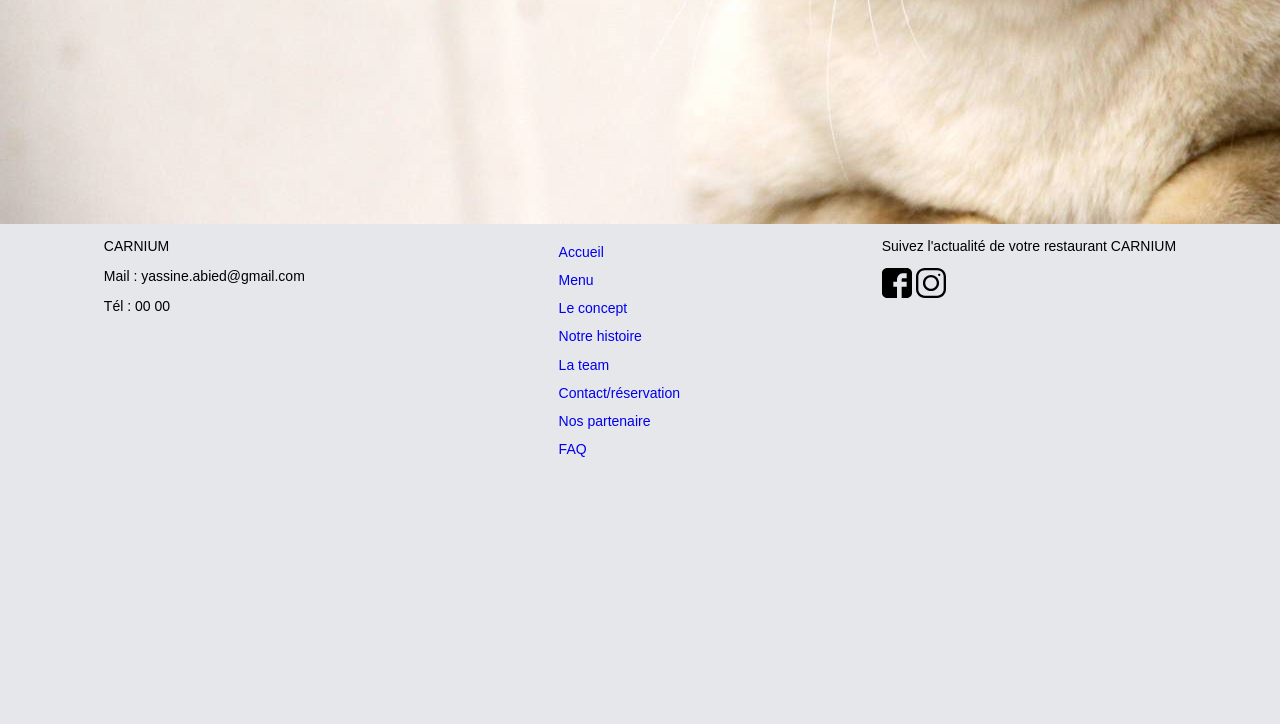
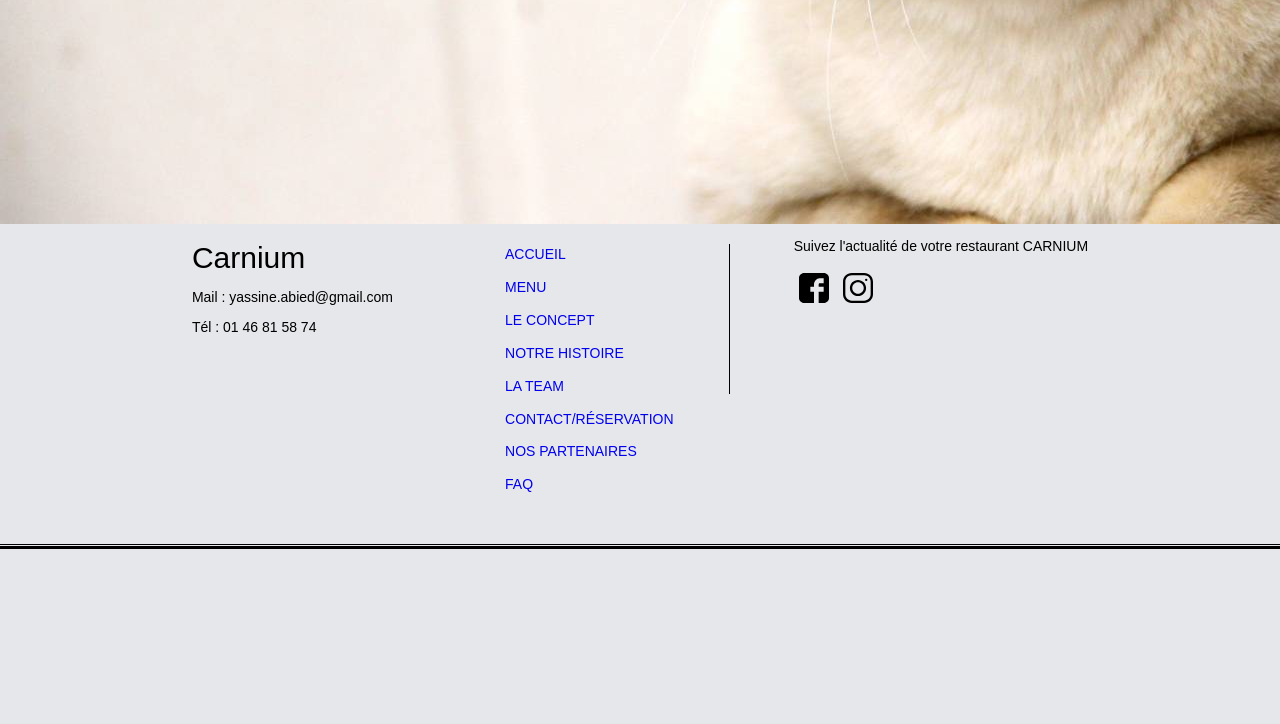
Before and after one commit to ilies28000/Carnium, a PHP site: page / in a window 1280 px wide; the page is wider, and only the part inside the window is pictured. Shown: the part 736-1460 px from the top of that part. Before the commit the page ends 1193 px from the top of that part, so only its background shows below. Run offline with PHP 8.4, Linux system fonts and the light colour scheme; some libraries are stand-ins or nearby versions.

Commit message:
finalisation footer avant responsive

```diff
--- a/CarniumWeb/index.html
+++ b/CarniumWeb/index.html
@@ -75,27 +75,31 @@
         <footer>
             <div class="PageDown">
               <div class="info">
-                <p>CARNIUM</p>
+                <p>Carnium</p>
                 <p>Mail : yassine.abied@gmail.com</p>
-                <p>Tél : 00 00</p>
+                <p>Tél : 01 46 81 58 74</p>
               </div>
               <div class="LinkPage">
                 <ul>
-                  <li><a href="#">Accueil</a></li>
-                  <li><a href="#">Menu</a></li>
-                  <li><a href="#">Le concept</a></li>
-                  <li><a href="#">Notre histoire</a></li>
-                  <li><a href="#">La team</a></li>
-                  <li><a href="#">Contact/réservation</a></li>
-                  <li><a href="#">Nos partenaire</a></li>
+                  <li><a href="#">ACCUEIL</a></li>
+                  <li><a href="#">MENU</a></li>
+                  <li><a href="#">LE CONCEPT</a></li>
+                  <li><a href="#">NOTRE HISTOIRE</a></li>
+                  <li><a href="#">LA TEAM</a></li>
+                  <li><a href="#">CONTACT/RÉSERVATION</a></li>
+                  <li><a href="#">NOS PARTENAIRES</a></li>
                   <li><a href="#">FAQ</a></li>
                 </ul>
+              </div>
+              <div class="lineV">
               </div>
               <div class="SocialNetwork">
                 <p>Suivez l'actualité de votre restaurant CARNIUM</p>
                 <img src="images/SVG/facebook-logo.svg" alt="logo FaceBook">
                 <img src="images/SVG/instagram.svg" alt="logo Instagram">
               </div>
+              <div class="lineH">
+            </div>
             </div>
          </footer>
         <script src="scripts/index.js"></script>
--- a/CarniumWeb/styles/main.css
+++ b/CarniumWeb/styles/main.css
@@ -361,15 +361,29 @@ a{
 
 footer{
   width : 100%;
-  margin: 0 auto;
   background-color: #E6E7EA;
+  position: relative;
 }
 
 .PageDown{
   display: flex;
   justify-content: space-around;
   flex-wrap: nowrap;
+  width : 960px;
+  margin: 0 auto;
+  height: 500px;
 }
+
+.info{
+  margin-top: -13px;
+}
+
+.info p:first-of-type{
+  font-size: 30px;
+  margin-bottom:10px;
+}
+
+
 
 .LinkPage ul{
   list-style: none;
@@ -383,7 +397,29 @@ li{
 }
 
 
+
 .SocialNetwork img {
   width : 30px;
   height: 30px;
+  padding : 5px;
 }
+
+.lineV{
+  margin-top: 20px;
+  height:150px;
+  color: black;
+  border-right: solid;
+  border-right-width: 1px;
+}
+
+.lineH{
+  position: absolute;
+  width: 100%;
+  height:1px;
+  border-top: solid;
+  border-top-color:  black;
+  border-top-width: 1px;
+  border-bottom: solid;
+  border-bottom-color: black;
+  margin-top: 320px;
+}
```
